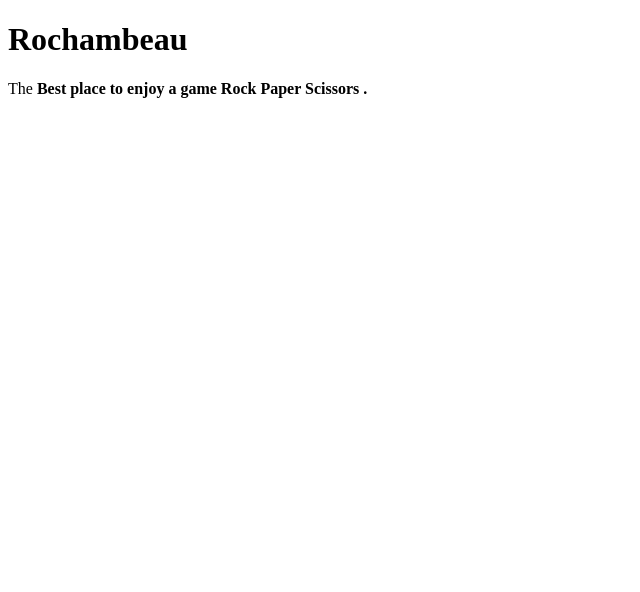
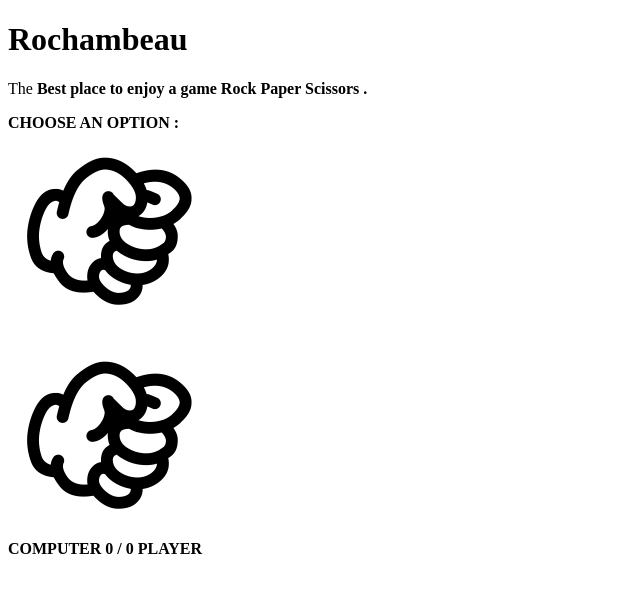
Before and after one commit to IbrahimAli31/Rochambeau, a plain HTML site: page index.html in a window 1280 px wide. Shown: the whole page, without its empty margins (0-640 px from the left). Drawn offline with Linux system fonts and the light colour scheme.

Commit message:
add stucture and images to score section

```diff
--- a/index.html
+++ b/index.html
@@ -15,6 +15,20 @@
     <h1> Rochambeau </h1>
     <p> The <b> Best<b> place to enjoy a game Rock Paper Scissors .</p>
 </header>
+<div class="container">
+<div class="note"> CHOOSE AN OPTION :</div>
+<div class="images">
+<div class="computer">
+<img src="assets/images/rock-image.png">
+<div class="player"></div>
+<img src="assets/images/rock-image.png">
+</div>
+</div>
+<div class="points">
+ COMPUTER <span class="computer-score"> 0 </span> /
+ <span class="player-score"> 0 </span> PLAYER
+</div>
+</div>
 
 </body>
 </html>
```
Also changed, not shown: assets/images/paper-image.png (added), assets/images/rock-image.png (added), assets/images/scissors-image.png (added).
